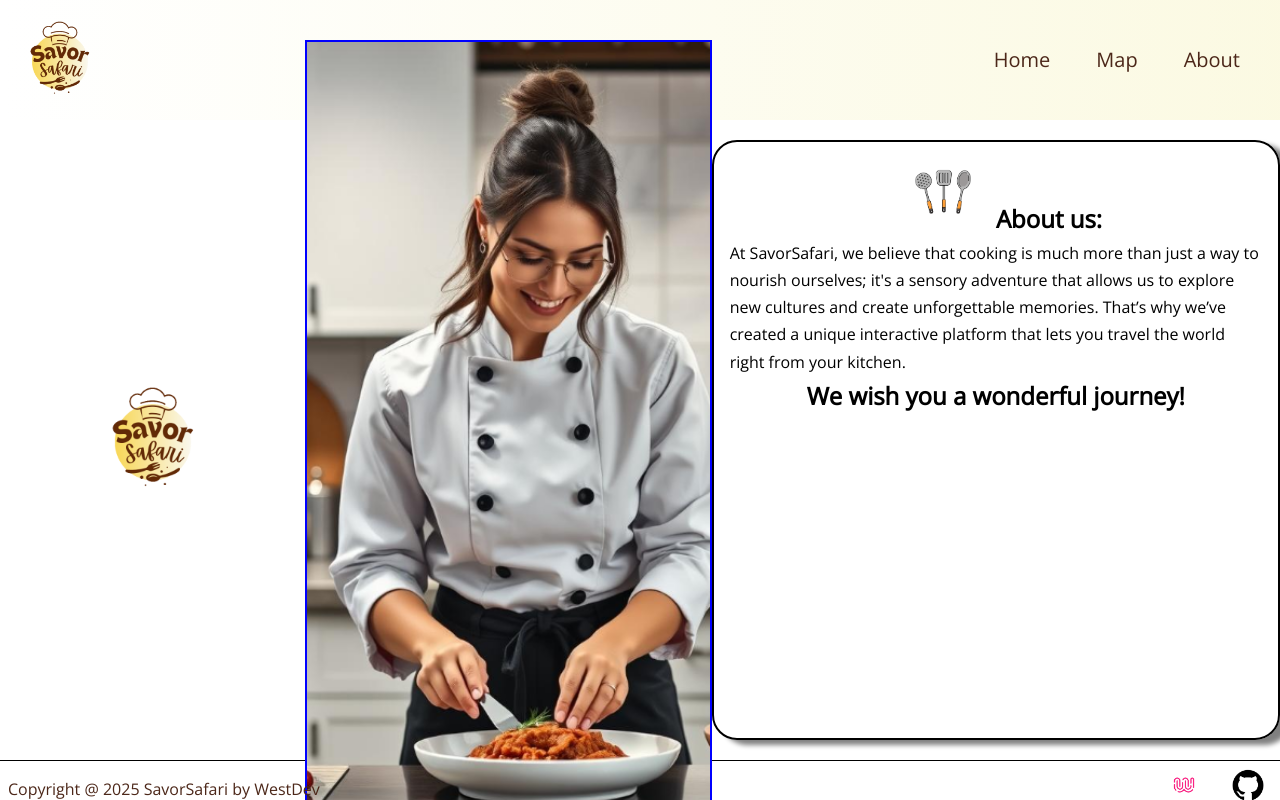
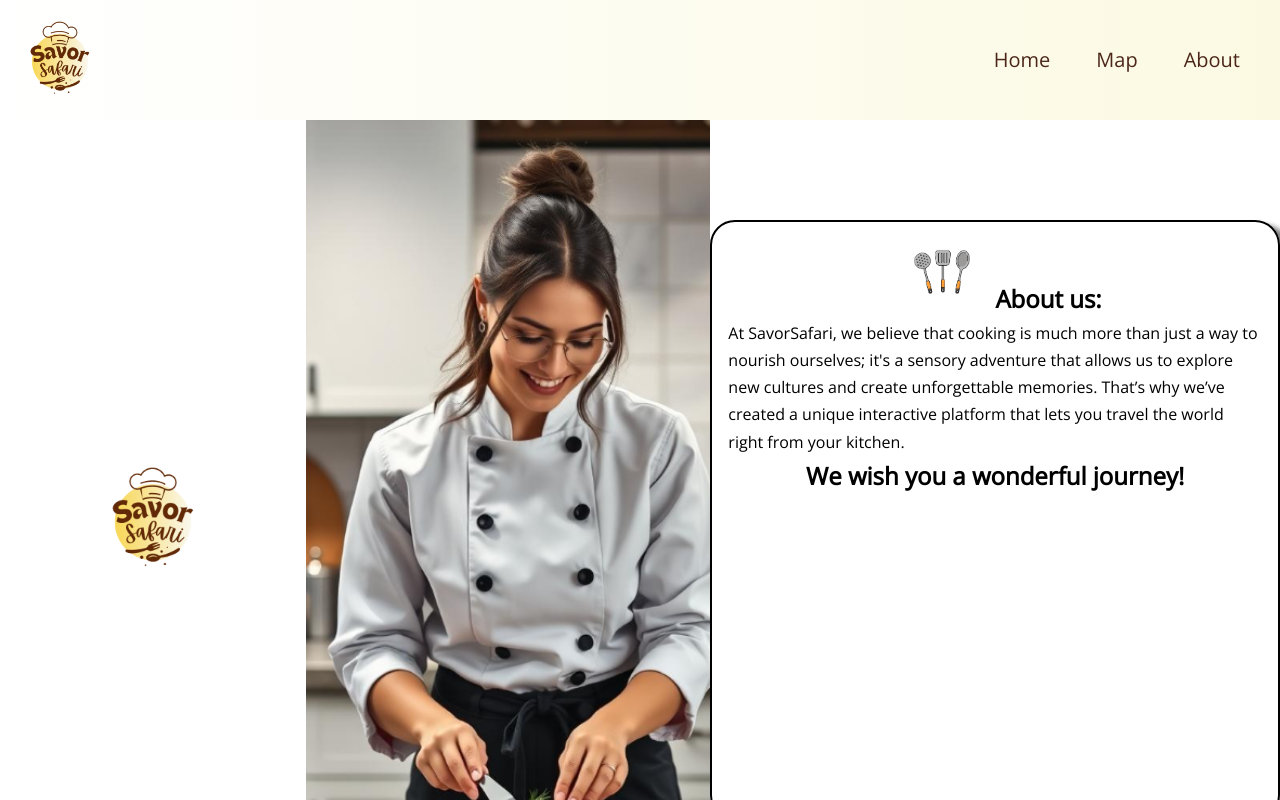
Before and after one commit to wildcodeschool-2025-03/JS-WestDevs-P2-SavorSafari, a React (Vite) app in the folder client/: page /about in a window 1280 px wide. Shown: the top 800 px of the page. Built offline with nearby package versions, Linux system fonts and the light colour scheme.

Commit message:
fix bug footer

```diff
--- a/client/src/components/About/About.css
+++ b/client/src/components/About/About.css
@@ -1,5 +1,5 @@
 .about {
-  height: 80vh;
+  height: auto;
   display: flex;
   width: 100%;
   flex-direction: column;
@@ -15,7 +15,6 @@
 }
 
 .avatar {
-  border: 2px, solid, blue;
   height: 800px;
 }
 
```
